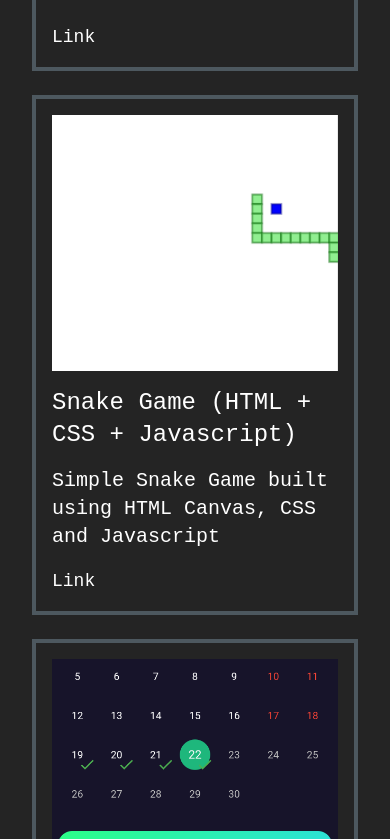
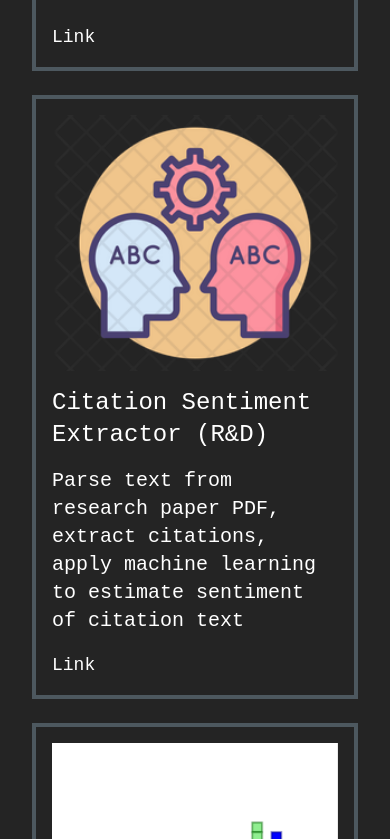
Before and after one commit to abhishek7997/resume-website, a React (Create React App) app: page / in a window 390 px wide. Shown: the part 3545-4384 px from the top of the page. Built offline with nearby package versions, Linux system fonts and the light colour scheme.

Commit message:
Updated some details

```diff
--- a/src/components/HomeContent.js
+++ b/src/components/HomeContent.js
@@ -17,7 +17,7 @@ const HomeContent = () => {
       </p>
       <a
         className="text-white font-misc text-4xl border-2 hover:bg-[#232425] hover:border-emerald-400 px-8 py-2 transition-all"
-        href="https://www.google.com"
+        href="https://drive.google.com/file/d/1S5vDBphMR4M9bogkUfB_occMJ3T82SW8/view?usp=sharinghttps://drive.google.com/file/d/1S5vDBphMR4M9bogkUfB_occMJ3T82SW8/view?usp=sharing"
         target="_blank"
         rel="noreferrer"
       >
--- a/src/components/Projects.js
+++ b/src/components/Projects.js
@@ -16,6 +16,14 @@ const PROJECTS = [
     link: "https://abhisheklyricsfinder.netlify.app/",
     source_code: "",
     image: "images/projects/lyrics-finder.png",
+  },
+  {
+    title: "Citation Sentiment Extractor (R&D)",
+    description:
+      "Parse text from research paper PDF, extract citations, apply machine learning to estimate sentiment of citation text",
+    link: "https://github.com/abhishek7997/citation-sentiment-analysis",
+    source_code: "",
+    image: "images/projects/citation-extraction.png",
   },
   {
     title: "Snake Game (HTML + CSS + Javascript)",
--- a/src/components/SideBar.js
+++ b/src/components/SideBar.js
@@ -1,7 +1,7 @@
 import React from "react"
 
 const SideBar = () => {
-  const links = ["Home", "Skills", "Projects", "Work Experience", "Contact"]
+  const links = ["Home", "Skills", "Projects", "Experience", "Contact"]
   const handleClick = (e) => {
     let location = e.target.innerText.toLowerCase().replaceAll(" ", "-")
     let destination = document.getElementById(location)
--- a/src/components/WorkExperience.js
+++ b/src/components/WorkExperience.js
@@ -56,9 +56,9 @@ const WorkExperienceObject = ({ workExperience }) => {
 
 const WorkExperience = () => {
   return (
-    <section id="work-experience" className="w-full py-8 sm:px-4 mt-8">
+    <section id="experience" className="w-full py-8 sm:px-4 mt-8">
       <p className="text-white font-misc font-semibold text-6xl transition-all decoration-emerald-400 mb-16 smm:text-4xl">
-        Work Experience
+        Experience
       </p>
       <div>
         {WORK_EXPERIENCES.map((work_experience) => {
```
Also changed, not shown: public/images/projects/citation-extraction.png (added).
